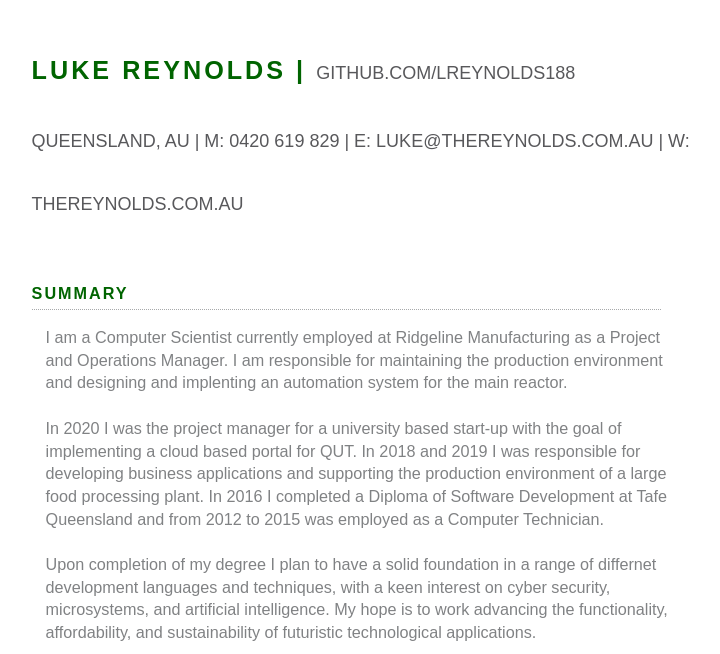
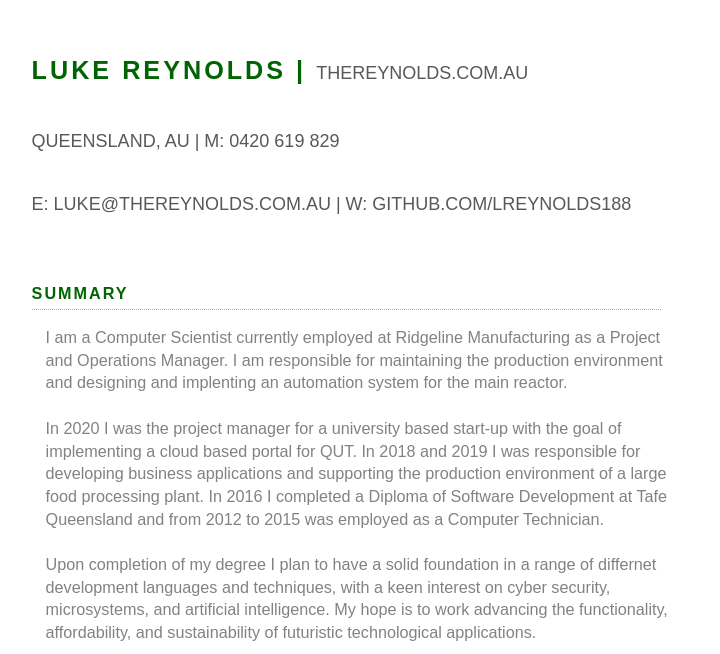
Before and after one commit to lreynolds188/Portfolio, a Next.js app: page /resume in a window 1280 px wide. Shown: the part 146-800 px from the top of the page, without its empty margins (259-979 px from the left). Built offline with nearby package versions, Linux system fonts and the light colour scheme.

Commit message:
Update resume.js

```diff
--- a/pages/resume.js
+++ b/pages/resume.js
@@ -11,13 +11,16 @@ export default function Home() {
 
       <main className={styles.main}>
         <div>
-          <h1 className={styles.name}>Luke Reynolds |&nbsp;</h1>
-          <a className={styles.links} href="https://www.github.com/lreynolds188" target="_blank">GITHUB.COM/LREYNOLDS188</a>
+          <div>
+            <h1 className={styles.name}>Luke Reynolds |&nbsp;</h1>
+            <a className={styles.links} href="thereynolds.com.au" target="_blank">THEREYNOLDS.COM.AU</a>
+          </div>
+          <p className={styles.contactDeets}>QUEENSLAND, AU | M: 0420 619 829</p>
           <br />
-          <p className={styles.contactDeets}>QUEENSLAND, AU | M: 0420 619 829 | E:&nbsp;</p>
+          <p className={styles.contactDeets}>E:&nbsp;</p>
           <a className={styles.contactDeets} href="mailto: luke@thereynolds.com" target="_blank">LUKE@THEREYNOLDS.COM.AU</a>
           <p className={styles.contactDeets}>&nbsp;| W:&nbsp;</p>
-          <a className={styles.contactDeets} href="thereynolds.com.au" target="_blank">THEREYNOLDS.COM.AU</a>
+          <a className={styles.contactDeets} href="https://www.github.com/lreynolds188" target="_blank">GITHUB.COM/LREYNOLDS188</a>
 
           <h2 className={styles.categoryHeaders}>Summary</h2>
           <hr />
@@ -38,6 +41,7 @@ export default function Home() {
           <h2 className={styles.categoryHeaders}>Education</h2><hr />
           <a className={styles.primaryTitles} href="http://qut.edu.au" target="_blank">Queensland University of Technology | Queensland, AU</a>
           <p className={styles.categoryDetails}>Bachelor of Computer Science<br/>Gardens Point Campus<br/>2017-2020</p>
+          <br />
           <a className={styles.primaryTitles} href="http://tafebrisbane.edu.au" target="_blank">Tafe Queensland | Queensland, AU</a>
           <p className={styles.categoryDetails}>Diploma of Software Development<br/>Loganlea Campus<br/>2016</p>
 
@@ -45,21 +49,20 @@ export default function Home() {
           <p className={styles.primaryTitles}>Ridgeline Manufacturing | Queensland, AU</p>
           <p className={styles.categoryDetails}>Project/Operations Manager, May 2020 - Present</p>
           <p className={styles.categoryDescription}>While in this position I was granted the tools to achieve a task and a large amount of freedom to self manage which allowed to me to excel. I was responsible for seeing that operations run as normal and look to for any opportunities for improvement. In addition to these duties I was also required to design and implement an automation system for one of the companies reactors.</p>
-
+          <br />
           <a className={styles.primaryTitles} href="https://www.kilcoyglobalfoods.com/" target="_blank">Kilcoy Global Foods | Queensland, AU</a>
           <p className={styles.categoryDetails}>Developer/Technician, Nov 2018 – May 2019</p>
           <p className={styles.categoryDescription}>During my time in this position I was responsible for the development of business applications and support of a production environment. Projects were completed in a full stack agile development environment in which version control and project management tools were utilized.</p>
-
+          <br />
           <a className={styles.primaryTitles} href="http://www.actlogistics.com.au/" target="_blank">ACT Logistics / ACT Computers | Queensland, AU</a>
           <p className={styles.categoryDetails}>Technician, Aug 2014 – Apr 2015</p>
           <p className={styles.categoryDescription}>In this position I worked in a computer store and distribution warehouse managing the redistribution of ex-government hardware. My position included such jobs as system reloads, stripping hardware, technical support, computer & phone repairs, and on-site support.</p>
-
+          <br />
           <a className={styles.primaryTitles} href="https://ozecomputers.com.au/#Computer%20Repairs%20Caloundra" target="_blank">OzeComputers | Queensland, AU</a>
           <p className={styles.categoryDetails}>Technician, Aug 2013 – Aug 2014</p>
           <p className={styles.categoryDescription}>During my time at this position I ran a computer store in the center of Caloundra upholding the highest in customer service in delivery of all services. I was responsible for running diagnostics, computer & phone repairs, delivering on-site support, building computer systems, server configuration and support.</p>
 
           <h2 className={styles.categoryHeaders}>Skills</h2><hr />
-          <br />
           <h3 className={styles.primaryTitles}>Languages & Frameworks</h3>
           <p className={styles.categoryDescription}>C | C# | .NET | Python | Java | JavaScript | VisualBasic | ASP | SQL | HTML | CSS | PHP </p>
           <h3 className={styles.primaryTitles}>Tools & Practices</h3>
```
